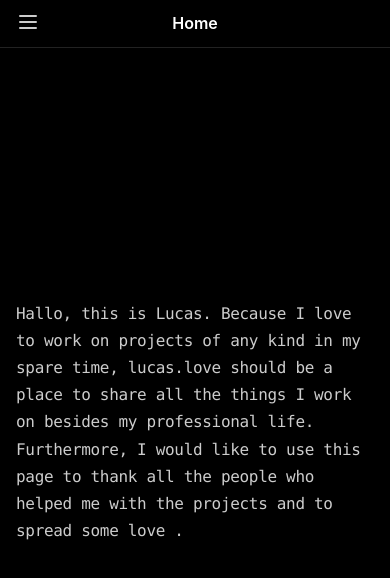
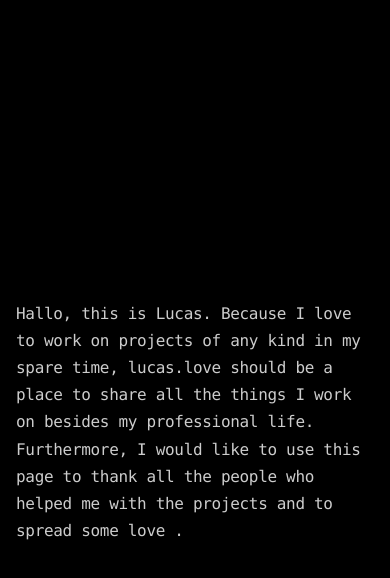
Before and after one commit to Matias-Sandoval/sybvig-qecwy6-mukhyC, a plain HTML site: page index.html in a window 390 px wide. Drawn offline with Linux system fonts and the light colour scheme; a script that the page names is missing.

Commit message:
Add files via upload

```diff
--- a/index.html
+++ b/index.html
@@ -614,48 +614,7 @@
                 max-width: 710px
             }
 
-            .navigation-bar[data-v-35ddfefe] {
-                align-items: center;
-                -webkit-backdrop-filter: saturate(180%) blur(20px);
-                backdrop-filter: saturate(180%) blur(20px);
-                background-color: rgba(0,0,0,.7);
-                border-bottom: 1px solid #222;
-                display: flex;
-                height: 48px;
-                justify-content: space-between;
-                left: 0;
-                overflow: hidden;
-                padding: 0 16px;
-                position: fixed;
-                right: 0;
-                top: 0;
-                z-index: 5
-            }
 
-            .navigation-bar .menu-icon[data-v-35ddfefe] {
-                height: 24px;
-                width: 24px
-            }
-
-            .left[data-v-35ddfefe],.right[data-v-35ddfefe] {
-                align-items: center;
-                display: flex;
-                width: 48px
-            }
-
-            .title[data-v-35ddfefe] {
-                font-weight: 600;
-                line-height: 1.2em;
-                opacity: 0;
-                text-align: center;
-                transform: translateY(40px);
-                transition: .3s ease
-            }
-
-            .title.show[data-v-35ddfefe] {
-                opacity: 1;
-                transform: translateY(0)
-            }
         </style>
         <link rel="preload" href="/_nuxt/static/1708649443/state.js" as="script">
         <link rel="preload" href="/_nuxt/static/1708649443/payload.js" as="script">
@@ -728,18 +687,6 @@
                     </nav>
                     <main class="index">
                         <div class="index" data-v-25f32230>
-                            <nav class="navigation-bar only-mobile" data-v-35ddfefe data-v-25f32230>
-                                <div class="left" data-v-35ddfefe>
-                                    <button class="button" data-v-35ddfefe>
-                                        <svg xmlns="http://www.w3.org/2000/svg" fill="none" viewBox="0 0 24 24" stroke="currentColor" stroke-width="2" class="h-6 w-6 menu-icon" data-v-f8954d3e data-v-35ddfefe>
-                                            <path stroke-linecap="round" stroke-linejoin="round" d="M4 6h16M4 12h16M4 18h16" data-v-f8954d3e></path>
-                                        </svg>
-                                    </button>
-                                </div>
-                                <div class="title show" data-v-35ddfefe>Home
-	</div>
-                                <div class="right" data-v-35ddfefe></div>
-                            </nav>
                             <div class="container" data-v-25f32230>
                                 <div class="mono description" data-v-25f32230>
                                     Hallo, this is Lucas. Because I love to work on projects of any kind in
```
